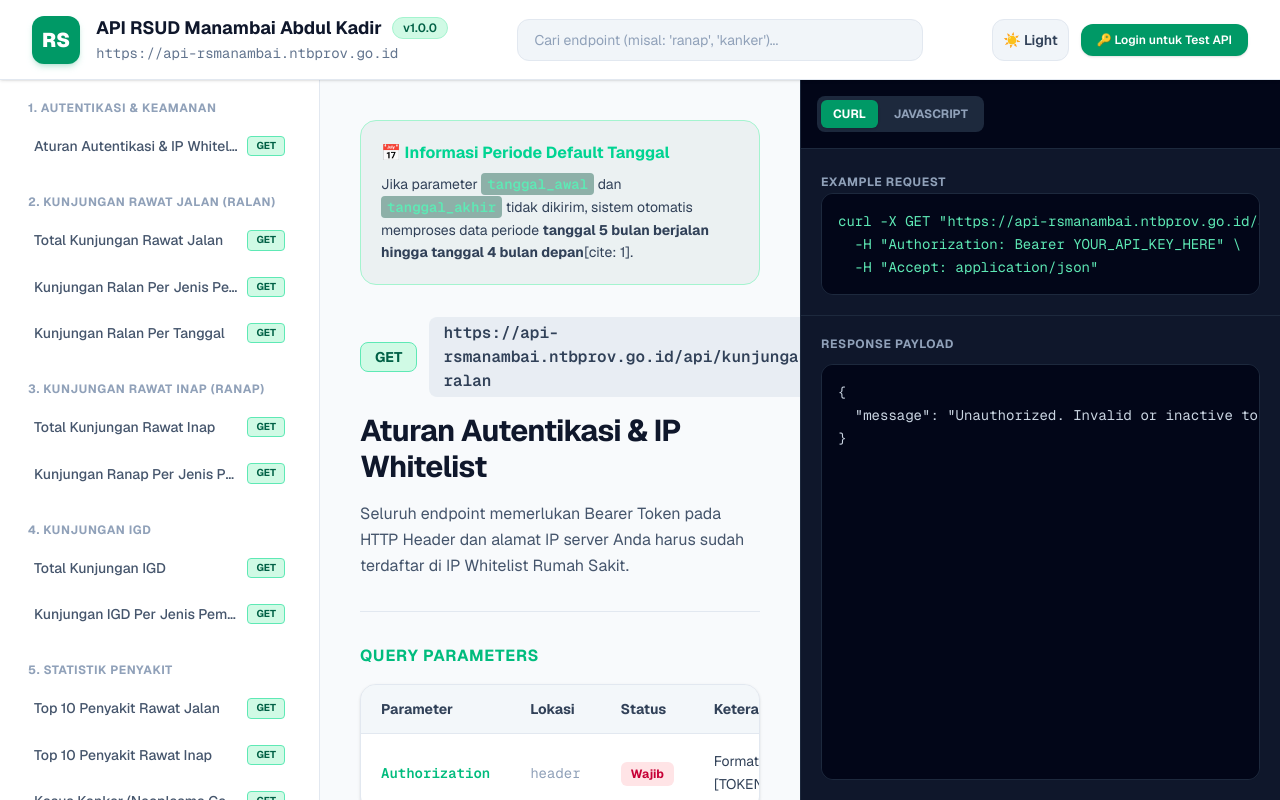
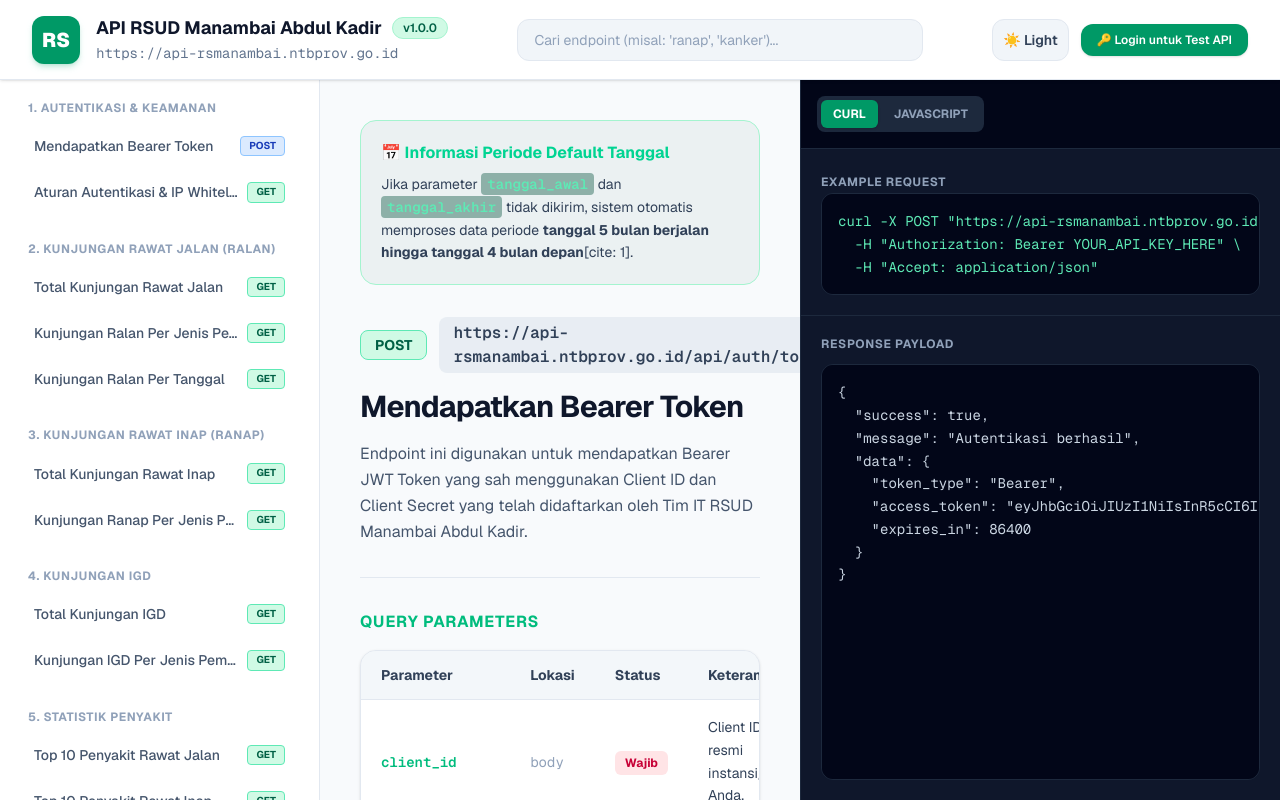
Before and after one commit to IT-RSMA/docs-api-rsma, a Next.js app: page / in a window 1280 px wide. Built offline with nearby package versions, Linux system fonts and the light colour scheme.

Commit message:
menambahkan generate bearer token

```diff
--- a/app/data/apiData.js
+++ b/app/data/apiData.js
@@ -3,19 +3,47 @@
     category: '1. Autentikasi & Keamanan',
     endpoints: [
       {
+        id: 'auth-token',
+        title: 'Mendapatkan Bearer Token',
+        method: 'POST',
+        path: '/api/auth/token',
+        description: 'Endpoint ini digunakan untuk mendapatkan Bearer JWT Token yang sah menggunakan Client ID dan Client Secret yang telah didaftarkan oleh Tim IT RSUD Manambai Abdul Kadir.',
+        authRequired: false,
+        params: [
+          { name: 'client_id', type: 'body', required: true, desc: 'Client ID resmi instansi/dinas Anda.' },
+          { name: 'client_secret', type: 'body', required: true, desc: 'Secret Key resmi yang diberikan Tim IT RS.' }
+        ],
+        sampleBody: {
+          client_id: 'instansi_dinas_01',
+          client_secret: 'sec_live_9f8d7e6a5b4c3d2e1a'
+        },
+        responses: {
+          200: {
+            success: true,
+            message: 'Autentikasi berhasil',
+            data: {
+              token_type: 'Bearer',
+              access_token: 'eyJhbGciOiJIUzI1NiIsInR5cCI6IkpXVCJ9...',
+              expires_in: 86400
+            }
+          },
+          401: { message: 'Client ID atau Secret Key tidak valid.' }
+        }
+      },
+      {
         id: 'auth-info',
         title: 'Aturan Autentikasi & IP Whitelist',
         method: 'GET',
         path: '/api/kunjungan-ralan',
-        description: 'Seluruh endpoint memerlukan Bearer Token pada HTTP Header dan alamat IP server Anda harus sudah terdaftar di IP Whitelist Rumah Sakit.',
+        description: 'Seluruh endpoint penarikan data memerlukan HTTP Header Authorization bertipe Bearer Token. Selain itu, alamat IP server pengirim wajib sudah terdaftar pada sistem IP Whitelist Rumah Sakit.',
         authRequired: true,
         params: [
           { name: 'Authorization', type: 'header', required: true, desc: 'Format: Bearer [TOKEN_API_KEY]' }
         ],
         sampleBody: null,
         responses: {
-          401: { message: "Unauthorized. Invalid or inactive token." },
-          403: { message: "Forbidden. IP address not allowed." }
+          401: { message: 'Unauthorized. Invalid or inactive token.' },
+          403: { message: 'Forbidden. IP address not allowed.' }
         }
       }
     ]
@@ -28,7 +56,7 @@
         title: 'Total Kunjungan Rawat Jalan',
         method: 'GET',
         path: '/api/kunjungan-ralan',
-        description: 'Mendapatkan jumlah total kunjungan rawat jalan dalam satu periode.',
+        description: 'Mendapatkan jumlah total kunjungan pasien rawat jalan dalam satu periode.',
         authRequired: true,
         params: [
           { name: 'tanggal_awal', type: 'query', required: false, desc: 'Format: YYYY-MM-DD (Default: Tanggal 5 bulan ini/lalu)' },
@@ -38,8 +66,12 @@
         responses: {
           200: {
             success: true,
-            instansi: { nama_instansi: "RSUD Manambai Abdul Kadir", kode_ppk_kemenkes: "5204013" },
-            data: { tanggal_awal: "2026-08-05", tanggal_akhir: "2026-09-04", jumlah_kunjungan_ralan: 3240 }
+            instansi: { nama_instansi: 'RSUD Manambai Abdul Kadir', kode_ppk_kemenkes: '5204013' },
+            data: { tanggal_awal: '2026-08-05', tanggal_akhir: '2026-09-04', jumlah_kunjungan_ralan: 3240 }
+          },
+          422: {
+            message: 'Format tanggal_awal harus YYYY-MM-DD, contoh: 2026-08-05',
+            errors: { tanggal_awal: ['Format tanggal_awal harus YYYY-MM-DD, contoh: 2026-08-05'] }
           }
         }
       },
@@ -48,7 +80,7 @@
         title: 'Kunjungan Ralan Per Jenis Pembayaran',
         method: 'GET',
         path: '/api/kunjungan-ralan/per-pj',
-        description: 'Jumlah kunjungan rawat jalan dikelompokkan per jenis pembayaran (BPJS, Umum, dll), diurutkan dari terbanyak.',
+        description: 'Jumlah kunjungan rawat jalan dikelompokkan berdasarkan jenis penjamin/pembayaran (BPJS, Umum, dll), diurutkan dari jumlah terbanyak.',
         authRequired: true,
         params: [
           { name: 'tanggal_awal', type: 'query', required: false, desc: 'Format: YYYY-MM-DD' },
@@ -58,13 +90,13 @@
         responses: {
           200: {
             success: true,
-            instansi: { nama_instansi: "RSUD Manambai Abdul Kadir", kode_ppk_kemenkes: "5204013" },
+            instansi: { nama_instansi: 'RSUD Manambai Abdul Kadir', kode_ppk_kemenkes: '5204013' },
             data: {
-              tanggal_awal: "2026-08-05",
-              tanggal_akhir: "2026-09-04",
+              tanggal_awal: '2026-08-05',
+              tanggal_akhir: '2026-09-04',
               per_jenis_pembayaran: [
-                { kd_pj: "BPJ", jenis_pembayaran: "BPJS", jumlah_kunjungan: 2500 },
-                { kd_pj: "UMM", jenis_pembayaran: "Umum", jumlah_kunjungan: 740 }
+                { kd_pj: 'BPJ', jenis_pembayaran: 'BPJS', jumlah_kunjungan: 2500 },
+                { kd_pj: 'UMM', jenis_pembayaran: 'Umum', jumlah_kunjungan: 740 }
               ]
             }
           }
@@ -75,7 +107,7 @@
         title: 'Kunjungan Ralan Per Tanggal',
         method: 'GET',
         path: '/api/kunjungan-ralan/per-tanggal',
-        description: 'Jumlah kunjungan rawat jalan dikelompokkan per tanggal dalam periode.',
+        description: 'Jumlah kunjungan rawat jalan dikelompokkan secara mendetail per tanggal dalam satu periode.',
         authRequired: true,
         params: [
           { name: 'tanggal_awal', type: 'query', required: false, desc: 'Format: YYYY-MM-DD' },
@@ -85,7 +117,15 @@
         responses: {
           200: {
             success: true,
-            data: { tanggal_awal: "2026-08-05", tanggal_akhir: "2026-09-04", rincian_harian: [] }
+            instansi: { nama_instansi: 'RSUD Manambai Abdul Kadir', kode_ppk_kemenkes: '5204013' },
+            data: {
+              tanggal_awal: '2026-08-05',
+              tanggal_akhir: '2026-09-04',
+              rincian_harian: [
+                { tanggal: '2026-08-05', jumlah_kunjungan: 120 },
+                { tanggal: '2026-08-06', jumlah_kunjungan: 115 }
+              ]
+            }
           }
         }
       }
@@ -99,7 +139,7 @@
         title: 'Total Kunjungan Rawat Inap',
         method: 'GET',
         path: '/api/kunjungan-ranap',
-        description: 'Jumlah total kunjungan rawat inap (hitung pasien unik, mengecualikan Batal & Pindah Kamar).',
+        description: 'Jumlah total kunjungan rawat inap (dihitung berdasarkan pasien unik, mengecualikan status Batal dan Pindah Kamar).',
         authRequired: true,
         params: [
           { name: 'tanggal_awal', type: 'query', required: false, desc: 'Format: YYYY-MM-DD' },
@@ -109,8 +149,8 @@
         responses: {
           200: {
             success: true,
-            instansi: { nama_instansi: "RSUD Manambai Abdul Kadir", kode_ppk_kemenkes: "5204013" },
-            data: { tanggal_awal: "2026-08-05", tanggal_akhir: "2026-09-04", jumlah_kunjungan_ranap: 410 }
+            instansi: { nama_instansi: 'RSUD Manambai Abdul Kadir', kode_ppk_kemenkes: '5204013' },
+            data: { tanggal_awal: '2026-08-05', tanggal_akhir: '2026-09-04', jumlah_kunjungan_ranap: 410 }
           }
         }
       },
@@ -119,7 +159,7 @@
         title: 'Kunjungan Ranap Per Jenis Pembayaran',
         method: 'GET',
         path: '/api/kunjungan-ranap/per-pj',
-        description: 'Jumlah kunjungan rawat inap dikelompokkan per jenis pembayaran.',
+        description: 'Jumlah kunjungan rawat inap dikelompokkan berdasarkan jenis pembayaran (diurutkan dari terbanyak, pasien unik).',
         authRequired: true,
         params: [
           { name: 'tanggal_awal', type: 'query', required: false, desc: 'Format: YYYY-MM-DD' },
@@ -129,10 +169,13 @@
         responses: {
           200: {
             success: true,
+            instansi: { nama_instansi: 'RSUD Manambai Abdul Kadir', kode_ppk_kemenkes: '5204013' },
             data: {
+              tanggal_awal: '2026-08-05',
+              tanggal_akhir: '2026-09-04',
               per_jenis_pembayaran: [
-                { kd_pj: "BPJ", jenis_pembayaran: "BPJS", jumlah_kunjungan: 310 },
-                { kd_pj: "UMM", jenis_pembayaran: "Umum", jumlah_kunjungan: 100 }
+                { kd_pj: 'BPJ', jenis_pembayaran: 'BPJS', jumlah_kunjungan: 310 },
+                { kd_pj: 'UMM', jenis_pembayaran: 'Umum', jumlah_kunjungan: 100 }
               ]
             }
           }
@@ -148,7 +191,7 @@
         title: 'Total Kunjungan IGD',
         method: 'GET',
         path: '/api/kunjungan-igd',
-        description: 'Jumlah total kunjungan IGD (pasien unik dengan poliklinik kd_poli = IGDK).',
+        description: 'Jumlah total kunjungan pasien IGD (pasien unik terdaftar di poliklinik kd_poli = IGDK).',
         authRequired: true,
         params: [
           { name: 'tanggal_awal', type: 'query', required: false, desc: 'Format: YYYY-MM-DD' },
@@ -158,8 +201,8 @@
         responses: {
           200: {
             success: true,
-            instansi: { nama_instansi: "RSUD Manambai Abdul Kadir", kode_ppk_kemenkes: "5204013" },
-            data: { tanggal_awal: "2026-08-05", tanggal_akhir: "2026-09-04", jumlah_kunjungan_igd: 187 }
+            instansi: { nama_instansi: 'RSUD Manambai Abdul Kadir', kode_ppk_kemenkes: '5204013' },
+            data: { tanggal_awal: '2026-08-05', tanggal_akhir: '2026-09-04', jumlah_kunjungan_igd: 187 }
           }
         }
       },
@@ -168,7 +211,7 @@
         title: 'Kunjungan IGD Per Jenis Pembayaran',
         method: 'GET',
         path: '/api/kunjungan-igd/per-pj',
-        description: 'Jumlah kunjungan IGD dikelompokkan per jenis pembayaran.',
+        description: 'Jumlah kunjungan IGD dikelompokkan berdasarkan jenis pembayaran.',
         authRequired: true,
         params: [
           { name: 'tanggal_awal', type: 'query', required: false, desc: 'Format: YYYY-MM-DD' },
@@ -178,10 +221,13 @@
         responses: {
           200: {
             success: true,
+            instansi: { nama_instansi: 'RSUD Manambai Abdul Kadir', kode_ppk_kemenkes: '5204013' },
             data: {
+              tanggal_awal: '2026-08-05',
+              tanggal_akhir: '2026-09-04',
               per_jenis_pembayaran: [
-                { kd_pj: "BPJ", jenis_pembayaran: "BPJS", jumlah_kunjungan: 130 },
-                { kd_pj: "UMM", jenis_pembayaran: "Umum", jumlah_kunjungan: 57 }
+                { kd_pj: 'BPJ', jenis_pembayaran: 'BPJS', jumlah_kunjungan: 130 },
+                { kd_pj: 'UMM', jenis_pembayaran: 'Umum', jumlah_kunjungan: 57 }
               ]
             }
           }
@@ -197,7 +243,7 @@
         title: 'Top 10 Penyakit Rawat Jalan',
         method: 'GET',
         path: '/api/penyakit-ralan/top10-ralan',
-        description: 'Top 10 penyakit terbanyak pada pasien rawat jalan berdasarkan diagnosa primer (prioritas 1).',
+        description: 'Top 10 diagnosis penyakit terbanyak pada pasien rawat jalan berdasarkan diagnosa primer (prioritas 1).',
         authRequired: true,
         params: [
           { name: 'tanggal_awal', type: 'query', required: false, desc: 'Format: YYYY-MM-DD' },
@@ -207,10 +253,13 @@
         responses: {
           200: {
             success: true,
+            instansi: { nama_instansi: 'RSUD Manambai Abdul Kadir', kode_ppk_kemenkes: '5204013' },
             data: {
+              tanggal_awal: '2026-08-05',
+              tanggal_akhir: '2026-09-04',
               top_10_penyakit: [
-                { kd_penyakit: "J06.9", nm_penyakit: "Infeksi Saluran Pernapasan Atas Akut", jumlah_pasien: 312 },
-                { kd_penyakit: "K29.7", nm_penyakit: "Gastritis Tidak Spesifik", jumlah_pasien: 198 }
+                { kd_penyakit: 'J06.9', nm_penyakit: 'Infeksi Saluran Pernapasan Atas Akut', jumlah_pasien: 312 },
+                { kd_penyakit: 'K29.7', nm_penyakit: 'Gastritis Tidak Spesifik', jumlah_pasien: 198 }
               ]
             }
           }
@@ -221,7 +270,7 @@
         title: 'Top 10 Penyakit Rawat Inap',
         method: 'GET',
         path: '/api/penyakit-ranap/top10-ranap',
-        description: 'Top 10 penyakit terbanyak pada pasien rawat inap berdasarkan diagnosa primer.',
+        description: 'Top 10 diagnosis penyakit terbanyak pada pasien rawat inap berdasarkan diagnosa primer (prioritas 1).',
         authRequired: true,
         params: [
           { name: 'tanggal_awal', type: 'query', required: false, desc: 'Format: YYYY-MM-DD' },
@@ -231,9 +280,12 @@
         responses: {
           200: {
             success: true,
+            instansi: { nama_instansi: 'RSUD Manambai Abdul Kadir', kode_ppk_kemenkes: '5204013' },
             data: {
+              tanggal_awal: '2026-08-05',
+              tanggal_akhir: '2026-09-04',
               top_10_penyakit: [
-                { kd_penyakit: "I10", nm_penyakit: "Hipertensi Esensial", jumlah_pasien: 145 }
+                { kd_penyakit: 'I10', nm_penyakit: 'Hipertensi Esensial', jumlah_pasien: 145 }
               ]
             }
           }
@@ -244,7 +296,7 @@
         title: 'Kasus Kanker (Neoplasma Ganas)',
         method: 'GET',
         path: '/api/penyakit/kanker',
-        description: 'Jumlah kasus Kanker (Kode ICD-10: C00–C97) gabungan Ralan + Ranap.',
+        description: 'Jumlah total kasus Kanker (Neoplasma Ganas dengan kode ICD-10 C00–C97) gabungan Rawat Jalan dan Rawat Inap.',
         authRequired: true,
         params: [
           { name: 'tanggal_awal', type: 'query', required: false, desc: 'Format: YYYY-MM-DD' },
@@ -254,13 +306,19 @@
         responses: {
           200: {
             success: true,
+            instansi: { nama_instansi: 'RSUD Manambai Abdul Kadir', kode_ppk_kemenkes: '5204013' },
             data: {
-              keterangan: "Jumlah gabungan rawat jalan (Ralan) dan rawat inap (Ranap)",
-              label: "Kanker (Neoplasma Ganas)",
+              tanggal_awal: '2026-08-05',
+              tanggal_akhir: '2026-09-04',
+              keterangan: 'Jumlah gabungan rawat jalan (Ralan) dan rawat inap (Ranap)',
+              label: 'Kanker (Neoplasma Ganas)',
               total_kasus: 87,
               per_jenis: [
-                { kd_penyakit: "C34.9", nama: "Kanker Paru", jumlah_kasus: 22 },
-                { kd_penyakit: "C50.9", nama: "Kanker Payudara", jumlah_kasus: 18 }
+                { kd_penyakit: 'C34.9', nama: 'Kanker Paru', jumlah_kasus: 22 },
+                { kd_penyakit: 'C50.9', nama: 'Kanker Payudara', jumlah_kasus: 18 },
+                { kd_penyakit: 'C53.9', nama: 'Kanker Serviks', jumlah_kasus: 15 },
+                { kd_penyakit: 'C18.9', nama: 'Kanker Kolon/Usus Besar', jumlah_kasus: 10 },
+                { kd_penyakit: null, nama: 'Kanker (Neoplasma Ganas) Lainnya', jumlah_kasus: 22 }
               ]
             }
           }
@@ -271,7 +329,7 @@
         title: 'Kasus Jantung & Pembuluh Darah',
         method: 'GET',
         path: '/api/penyakit/jantung',
-        description: 'Jumlah kasus Jantung & Pembuluh Darah (ICD-10: I20–I52) gabungan Ralan + Ranap.',
+        description: 'Jumlah total kasus Jantung & Pembuluh Darah (Rentang ICD-10: I20–I52) gabungan Ralan + Ranap (misal: Infark Miokard, Angina Pectoris, Gagal Jantung).',
         authRequired: true,
         params: [
           { name: 'tanggal_awal', type: 'query', required: false, desc: 'Format: YYYY-MM-DD' },
@@ -279,7 +337,17 @@
         ],
         sampleBody: null,
         responses: {
-          200: { success: true, data: { label: "Jantung & Pembuluh Darah", total_kasus: 154 } }
+          200: {
+            success: true,
+            instansi: { nama_instansi: 'RSUD Manambai Abdul Kadir', kode_ppk_kemenkes: '5204013' },
+            data: {
+              tanggal_awal: '2026-08-05',
+              tanggal_akhir: '2026-09-04',
+              keterangan: 'Jumlah gabungan rawat jalan (Ralan) dan rawat inap (Ranap)',
+              label: 'Jantung & Pembuluh Darah',
+              total_kasus: 154
+            }
+          }
         }
       },
       {
@@ -287,7 +355,7 @@
         title: 'Kasus Stroke (Serebrovaskular)',
         method: 'GET',
         path: '/api/penyakit/stroke',
-        description: 'Jumlah kasus Stroke (ICD-10: I60–I69) gabungan Ralan + Ranap.',
+        description: 'Jumlah total kasus Stroke (Rentang ICD-10: I60–I69) gabungan Ralan + Ranap (misal: Stroke Iskemik, Stroke Hemoragik).',
         authRequired: true,
         params: [
           { name: 'tanggal_awal', type: 'query', required: false, desc: 'Format: YYYY-MM-DD' },
@@ -295,7 +363,17 @@
         ],
         sampleBody: null,
         responses: {
-          200: { success: true, data: { label: "Stroke (Serebrovaskular)", total_kasus: 92 } }
+          200: {
+            success: true,
+            instansi: { nama_instansi: 'RSUD Manambai Abdul Kadir', kode_ppk_kemenkes: '5204013' },
+            data: {
+              tanggal_awal: '2026-08-05',
+              tanggal_akhir: '2026-09-04',
+              keterangan: 'Jumlah gabungan rawat jalan (Ralan) dan rawat inap (Ranap)',
+              label: 'Stroke (Serebrovaskular)',
+              total_kasus: 92
+            }
+          }
         }
       },
       {
@@ -303,7 +381,7 @@
         title: 'Kasus Ginjal & Saluran Kemih',
         method: 'GET',
         path: '/api/penyakit/uronefro',
-        description: 'Jumlah kasus Ginjal & Saluran Kemih (ICD-10: N00–N39, Q60–Q64) gabungan Ralan + Ranap.',
+        description: 'Jumlah total kasus Ginjal & Saluran Kemih (Rentang ICD-10: N00–N39 dan Q60–Q64) gabungan Ralan + Ranap (misal: CKD, Batu Ginjal, Gagal Ginjal Akut).',
         authRequired: true,
         params: [
           { name: 'tanggal_awal', type: 'query', required: false, desc: 'Format: YYYY-MM-DD' },
@@ -311,7 +389,17 @@
         ],
         sampleBody: null,
         responses: {
-          200: { success: true, data: { label: "Ginjal & Saluran Kemih", total_kasus: 110 } }
+          200: {
+            success: true,
+            instansi: { nama_instansi: 'RSUD Manambai Abdul Kadir', kode_ppk_kemenkes: '5204013' },
+            data: {
+              tanggal_awal: '2026-08-05',
+              tanggal_akhir: '2026-09-04',
+              keterangan: 'Jumlah gabungan rawat jalan (Ralan) dan rawat inap (Ranap)',
+              label: 'Ginjal & Saluran Kemih',
+              total_kasus: 110
+            }
+          }
         }
       }
     ]
```
Also changed, not shown: app/components/MainContent.jsx (+83 -7 lines).
